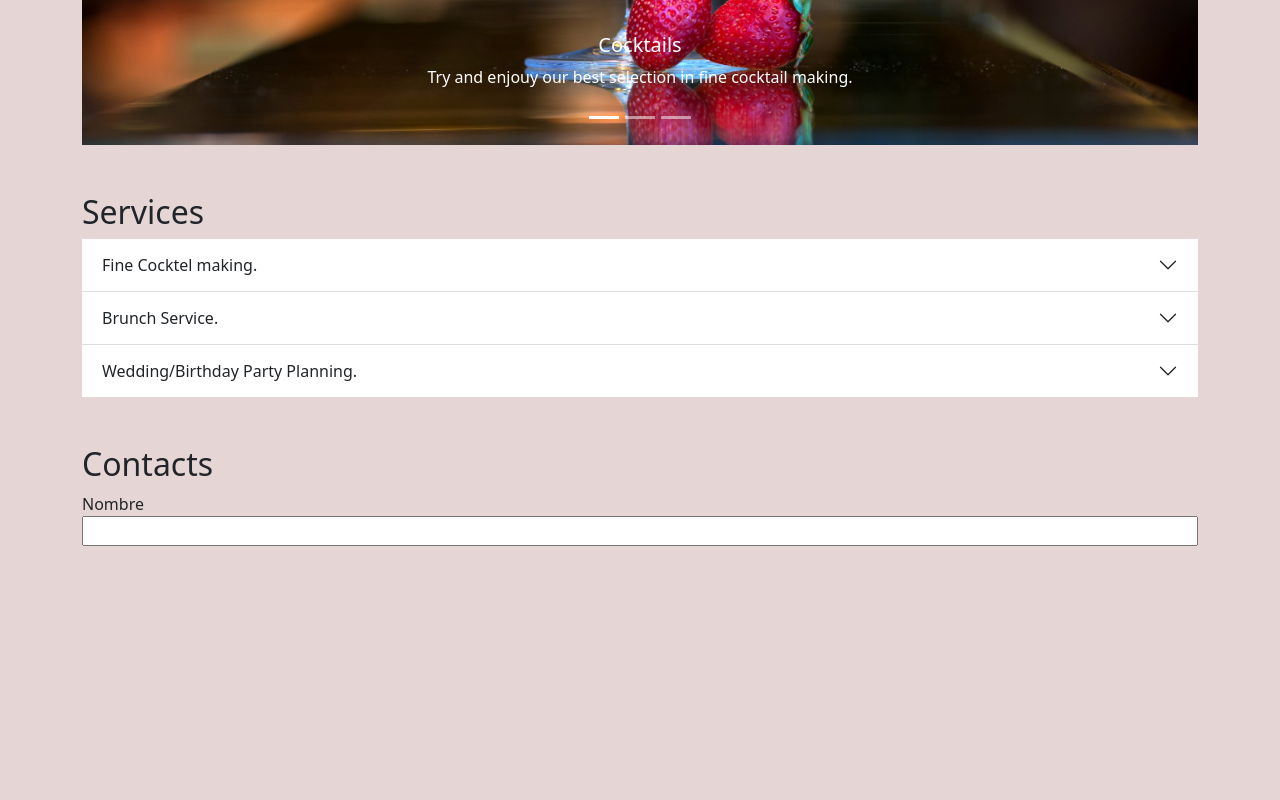
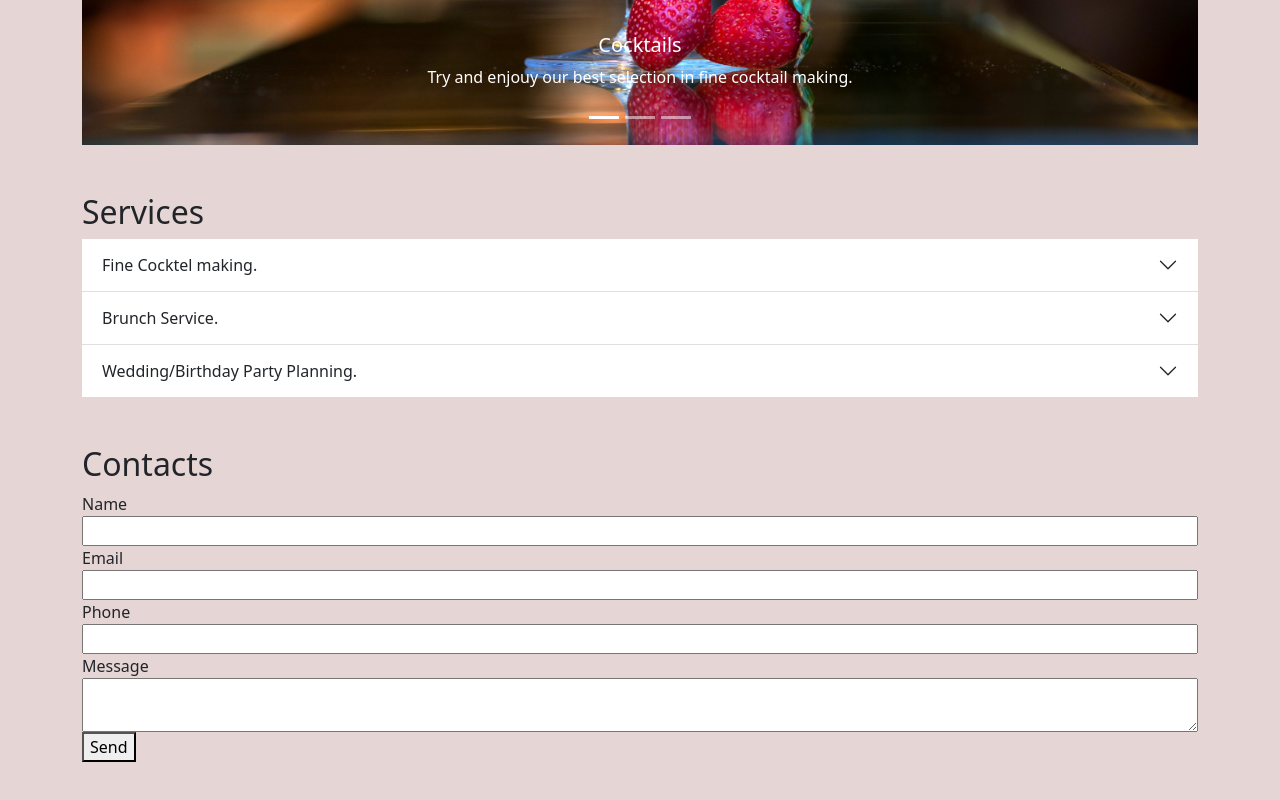
Before and after one commit to Brisasoledad2022/pin-frontend, a React (Create React App) app: page / in a window 1280 px wide. Shown: the part 2060-2860 px from the top of the page. Before the commit the page ends 2654 px from the top, so only its background shows below. Built offline with nearby package versions, Linux system fonts and the light colour scheme.

Commit message:
Otros campos definidos/ submit/ validación datos en consola momentaneamente

```diff
--- a/src/sections/Contacts/Contacts.jsx
+++ b/src/sections/Contacts/Contacts.jsx
@@ -1,10 +1,16 @@
+
 import { Field, Form, Formik } from "formik";
 
 function Contact() {
+  const handleSubmit = (values) => {
+    console.log(values);
+  };
+
   return (
     <section id="Contacts" className="container my-5">
       <h2>Contacts</h2>
       <Formik
+        onSubmit={handleSubmit}
         initialValues={{
           name: "",
           email: "",
@@ -31,15 +37,39 @@ function Contact() {
           return errors;
         }}
       >
-        {({ values, touched, errors }) => (
+        {({ touched, errors, isValid }) => (
           <Form>
             <div className="d-flex flex-column">
-              <label>Nombre</label>
+              <label>Name</label>
               <Field name="name" type="text" />
               {touched.name && errors.name && (
                 <p className="text-danger my-1">{errors.name}</p>
               )}
             </div>
+            <div className="d-flex flex-column">
+              <label>Email</label>
+              <Field name="email" type="text" />
+              {touched.email && errors.email && (
+                <p className="text-danger my-1">{errors.email}</p>
+              )}
+            </div>
+            <div className="d-flex flex-column">
+              <label>Phone</label>
+              <Field name="phone" type="text" />
+              {touched.phone && errors.phone && (
+                <p className="text-danger my-1">{errors.phone}</p>
+              )}
+            </div>
+            <div className="d-flex flex-column">
+              <label>Message</label>
+              <Field name="message" type="text" as="textarea" />
+              {touched.message && errors.message && (
+                <p className="text-danger my-1">{errors.message}</p>
+              )}
+            </div>
+            <button type="submit" disabled={!isValid}>
+              Send
+            </button>
           </Form>
         )}
       </Formik>
```
